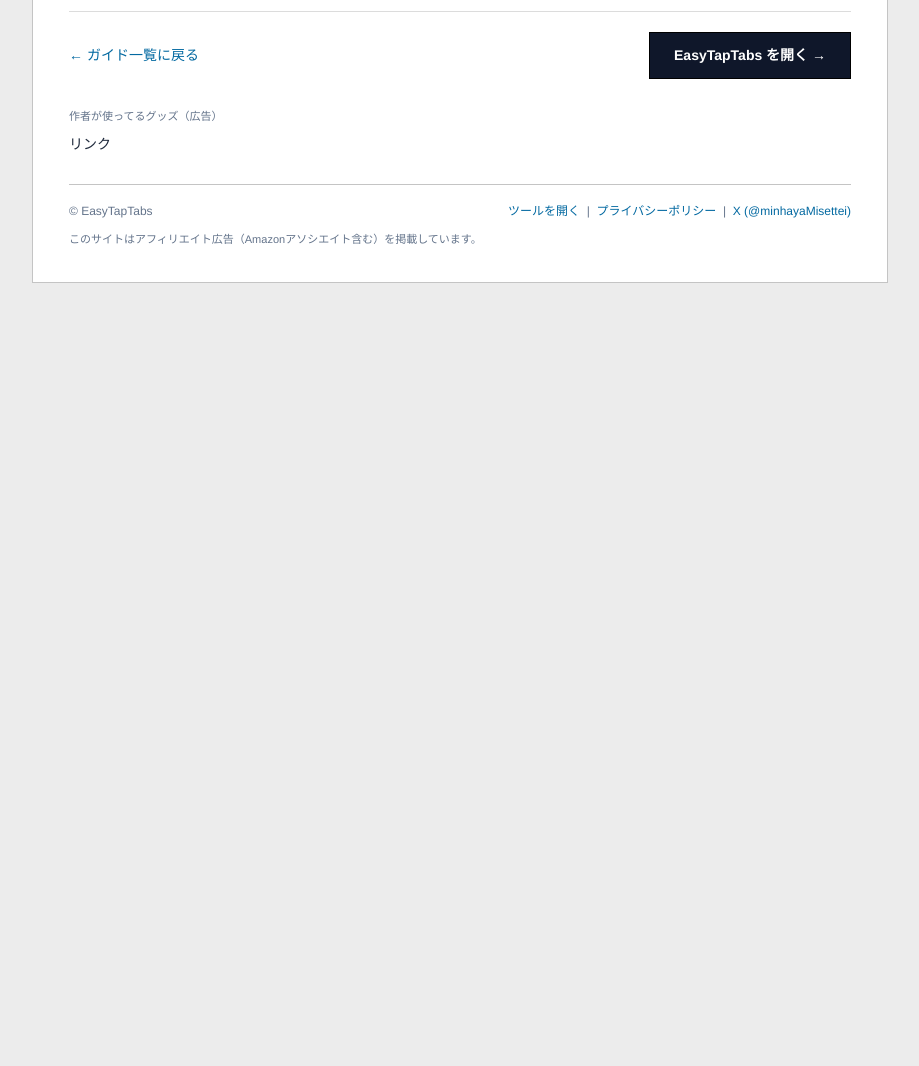
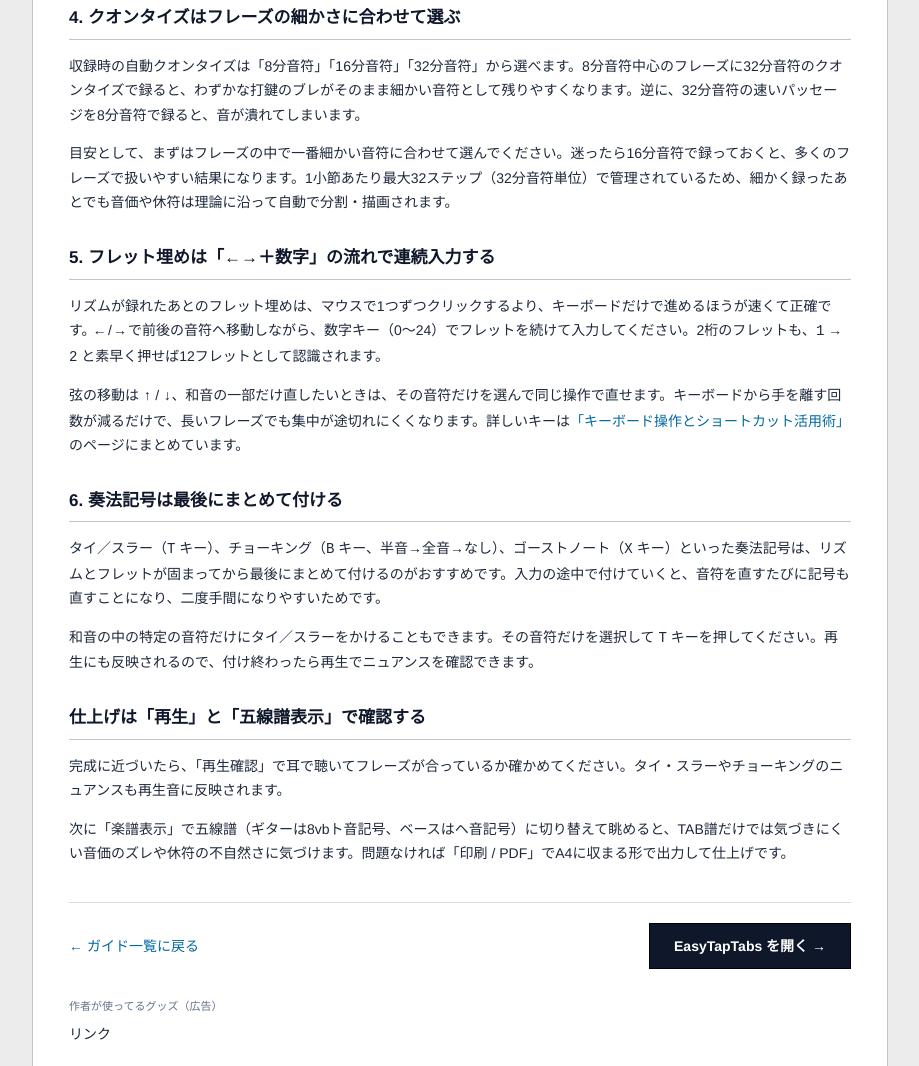
Before and after one commit to hirokidesuyo/hirokidesuyo.github.io, a plain HTML site: page guide/tips.html in a window 1280 px wide. Shown: the part 849-1915 px from the top of the page, without its empty margins (180-1099 px from the left). Before the commit the page ends 1180 px from the top, so only its background shows below. Drawn offline with Linux system fonts and the light colour scheme.

Commit message:
docs(guide): expand tips guide for SEO

```diff
--- a/guide/tips.html
+++ b/guide/tips.html
@@ -279,6 +279,38 @@
         同じリフが続く箇所は、小節の「コピー」「貼付」ボタンでそのまま複製できるので、繰り返しの入力に時間を取られることもありません。
       </p>
 
+      <h2>4. クオンタイズはフレーズの細かさに合わせて選ぶ</h2>
+      <p>
+        収録時の自動クオンタイズは「8分音符」「16分音符」「32分音符」から選べます。8分音符中心のフレーズに32分音符のクオンタイズで録ると、わずかな打鍵のブレがそのまま細かい音符として残りやすくなります。逆に、32分音符の速いパッセージを8分音符で録ると、音が潰れてしまいます。
+      </p>
+      <p>
+        目安として、まずはフレーズの中で一番細かい音符に合わせて選んでください。迷ったら16分音符で録っておくと、多くのフレーズで扱いやすい結果になります。1小節あたり最大32ステップ（32分音符単位）で管理されているため、細かく録ったあとでも音価や休符は理論に沿って自動で分割・描画されます。
+      </p>
+
+      <h2>5. フレット埋めは「←→＋数字」の流れで連続入力する</h2>
+      <p>
+        リズムが録れたあとのフレット埋めは、マウスで1つずつクリックするより、キーボードだけで進めるほうが速くて正確です。<code>←</code> / <code>→</code> で前後の音符へ移動しながら、数字キー（0〜24）でフレットを続けて入力してください。2桁のフレットも、<code>1</code> → <code>2</code> と素早く押せば12フレットとして認識されます。
+      </p>
+      <p>
+        弦の移動は <code>↑</code> / <code>↓</code>、和音の一部だけ直したいときは、その音符だけを選んで同じ操作で直せます。キーボードから手を離す回数が減るだけで、長いフレーズでも集中が途切れにくくなります。詳しいキーは<a href="keyboard.html">「キーボード操作とショートカット活用術」</a>のページにまとめています。
+      </p>
+
+      <h2>6. 奏法記号は最後にまとめて付ける</h2>
+      <p>
+        タイ／スラー（<code>T</code> キー）、チョーキング（<code>B</code> キー、半音→全音→なし）、ゴーストノート（<code>X</code> キー）といった奏法記号は、リズムとフレットが固まってから最後にまとめて付けるのがおすすめです。入力の途中で付けていくと、音符を直すたびに記号も直すことになり、二度手間になりやすいためです。
+      </p>
+      <p>
+        和音の中の特定の音符だけにタイ／スラーをかけることもできます。その音符だけを選択して <code>T</code> キーを押してください。再生にも反映されるので、付け終わったら再生でニュアンスを確認できます。
+      </p>
+
+      <h2>仕上げは「再生」と「五線譜表示」で確認する</h2>
+      <p>
+        完成に近づいたら、「再生確認」で耳で聴いてフレーズが合っているか確かめてください。タイ・スラーやチョーキングのニュアンスも再生音に反映されます。
+      </p>
+      <p>
+        次に「楽譜表示」で五線譜（ギターは8vbト音記号、ベースはヘ音記号）に切り替えて眺めると、TAB譜だけでは気づきにくい音価のズレや休符の不自然さに気づけます。問題なければ「印刷 / PDF」でA4に収まる形で出力して仕上げです。
+      </p>
+
       <div class="article-footer-cta">
         <a href="./">&larr; ガイド一覧に戻る</a>
         <a class="btn-launch" href="/tab-maker/">EasyTapTabs を開く &rarr;</a>
```
